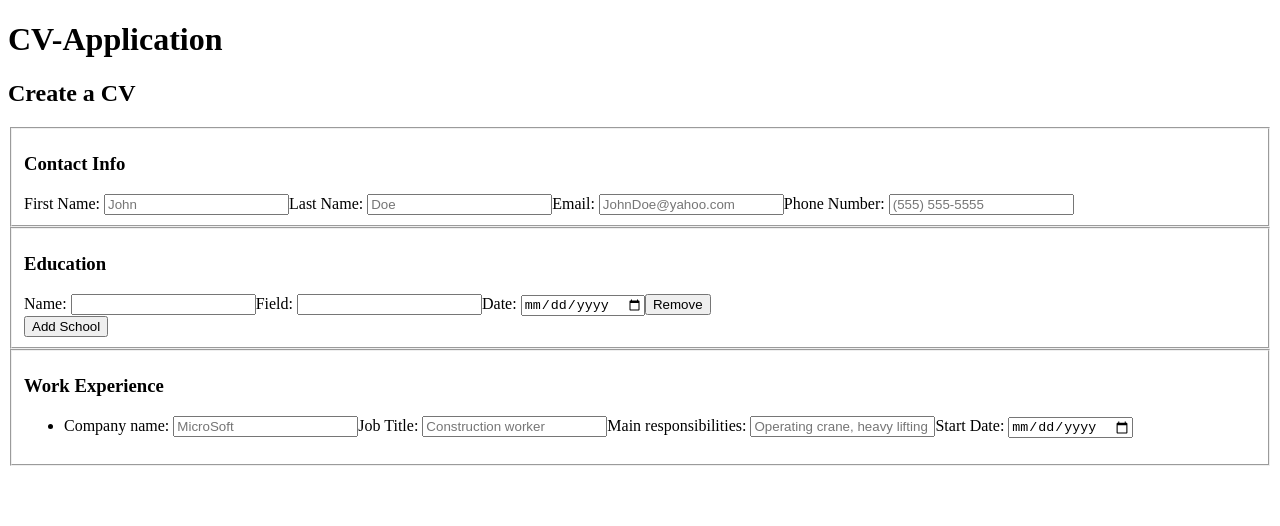
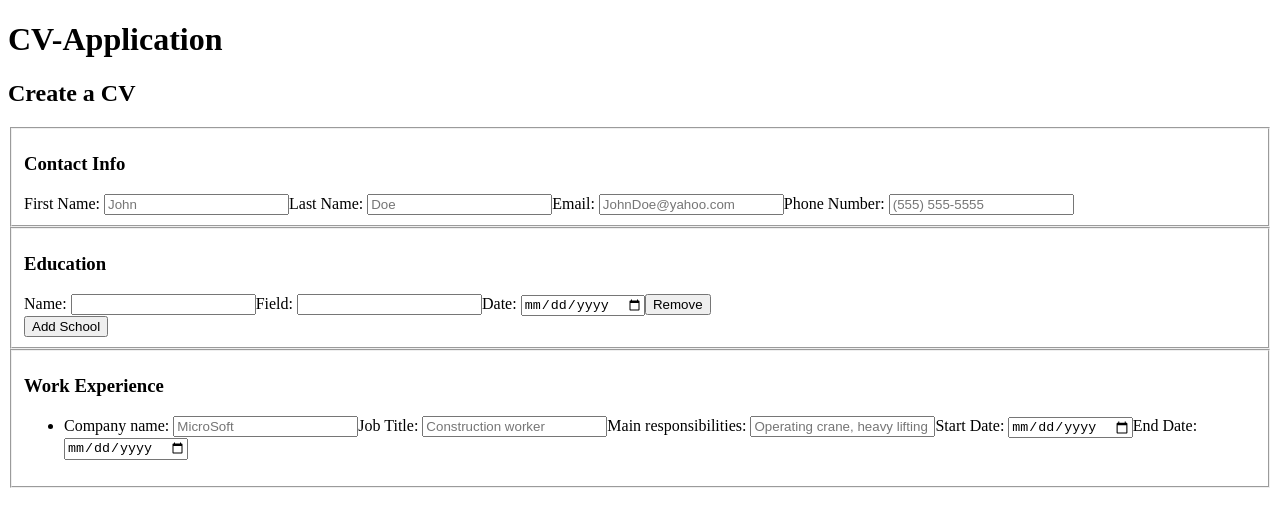
Before and after one commit to Figby222/cv-application, a React (Vite) app: page / in a window 1280 px wide. Shown: the top 526 px of the page. Built offline with nearby package versions, Linux system fonts and the light colour scheme.

Commit message:
Add job endDate Input

```diff
--- a/src/components/utility-components/CVForm/Job.jsx
+++ b/src/components/utility-components/CVForm/Job.jsx
@@ -50,6 +50,14 @@ function Job({
                 value={jobObject.startDate}
                 onChange={(e) => handleJobChange("startDate", e.target.value)}
             />
+            <Input
+                id="job-endDate"
+                label="End Date: "
+                type="date"
+                name="job-endDate"
+                value={jobObject.endDate}
+                onChange={(e) => handleJobChange("endDate", e.target.value)}
+            />
         </>
     )
 }
```
